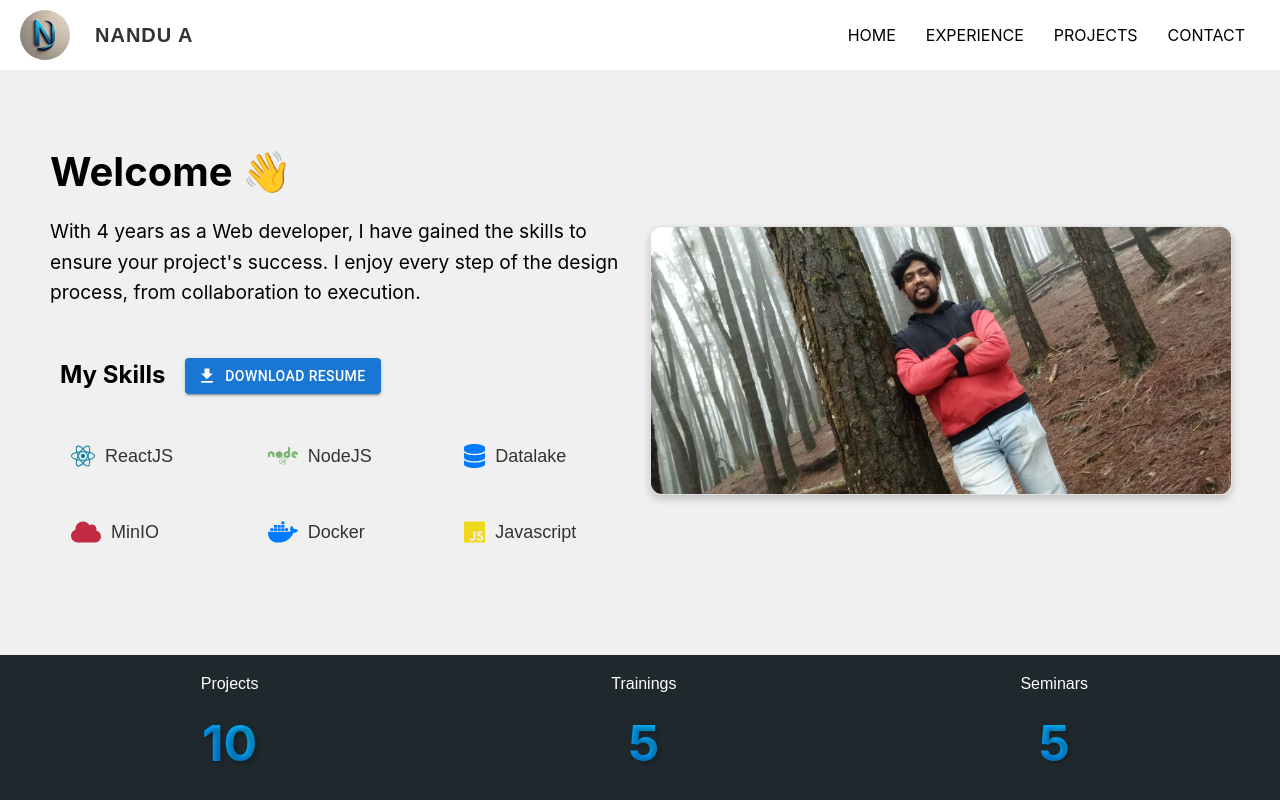
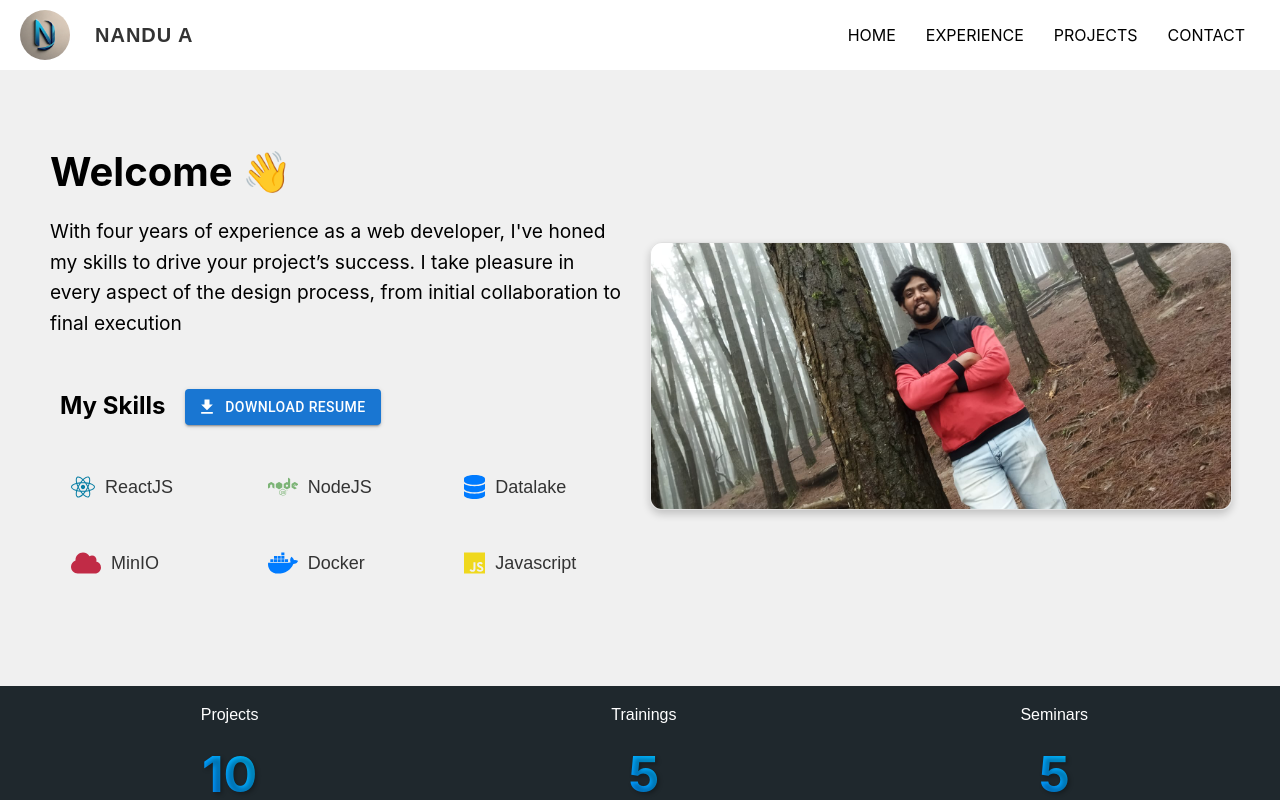
Before and after one commit to nanduaji/portfolio, a React (Create React App) app: page / in a window 1280 px wide. Shown: the top 800 px of the page. Built offline with nearby package versions, Linux system fonts and the light colour scheme.

Commit message:
Changed the description text

```diff
--- a/src/components/Home.jsx
+++ b/src/components/Home.jsx
@@ -81,9 +81,10 @@ const Home = forwardRef((props, ref) => {
         <div className={styles.textContainer}>
           <h1 className={styles.heading}>Welcome 👋</h1>
           <p className={styles.description}>
-            With 4 years as a Web developer, I have gained the skills to ensure
-            your project's success. I enjoy every step of the design process,
-            from collaboration to execution.
+            With four years of experience as a web developer, I've honed my
+            skills to drive your project’s success. I take pleasure in every
+            aspect of the design process, from initial collaboration to final
+            execution
           </p>
           <div className={styles.imageContainerMobile}>
             <img
```
